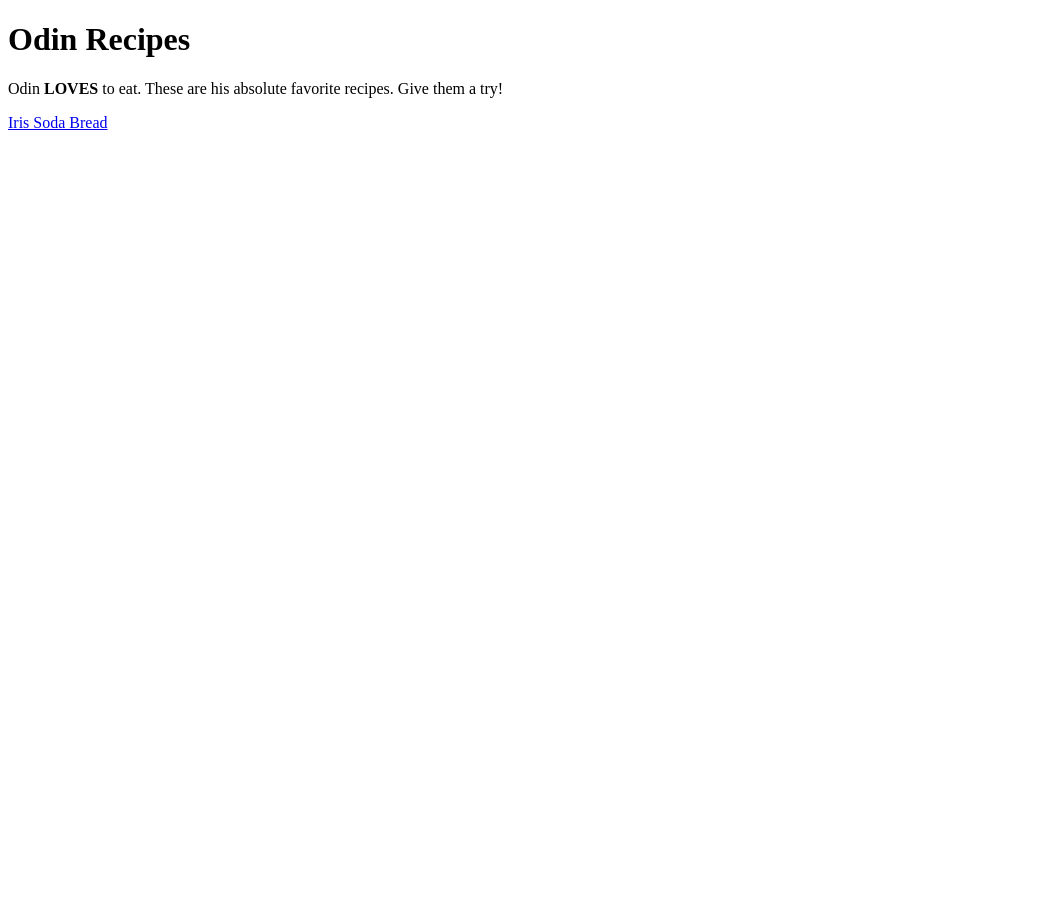
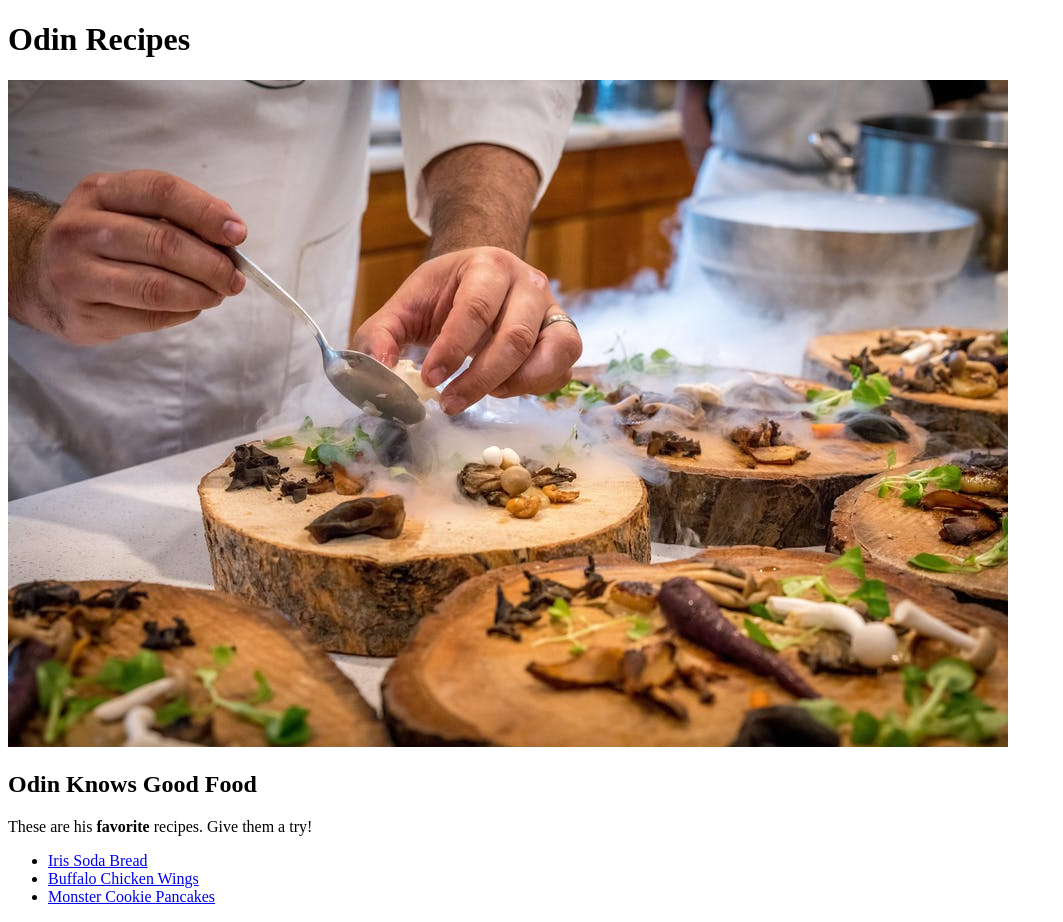
Before and after one commit to tory-stodard/odin-recipes, a plain HTML site: page index.html in a window 1280 px wide. Shown: the whole page, without its empty margins (0-1063 px from the left). Before the commit the page ends 800 px from the top, so only its background shows below. Drawn offline with Linux system fonts and the light colour scheme.

Commit message:
chef.jped added to index.html;index.html updated with two new recipes;buffalo-chicken-wings.html added;monster-cookie-pancakes.html added

```diff
--- a/index.html
+++ b/index.html
@@ -8,9 +8,15 @@
 </head>
 <body>
     <h1>Odin Recipes</h1>
+    <img src="images/chef.jpeg" alt="Picture of a chef cooking">
+    <h2>Odin Knows Good Food</h2>
     <p>
-        Odin <strong>LOVES</strong> to eat. These are his absolute favorite recipes. Give them a try!
+        These are his <strong>favorite</strong> recipes. Give them a try!
     </p>
-    <a href="recipes/irish-soda-bread.html">Iris Soda Bread</a>
+    <ul>
+        <li><a href="recipes/irish-soda-bread.html">Iris Soda Bread</a></li>
+        <li><a href="recipes/buffalo-chicken-wings.html">Buffalo Chicken Wings</a></li>
+        <li><a href="recipes/monster-cookie-pancakes.html">Monster Cookie Pancakes</a></li>
+    </ul>
 </body>
 </html>
```
Also changed, not shown: recipes/buffalo-chicken-wings.html (added, +12 -0 lines), recipes/monster-cookie-pancakes.html (added, +12 -0 lines), images/chef.jpeg (added).
